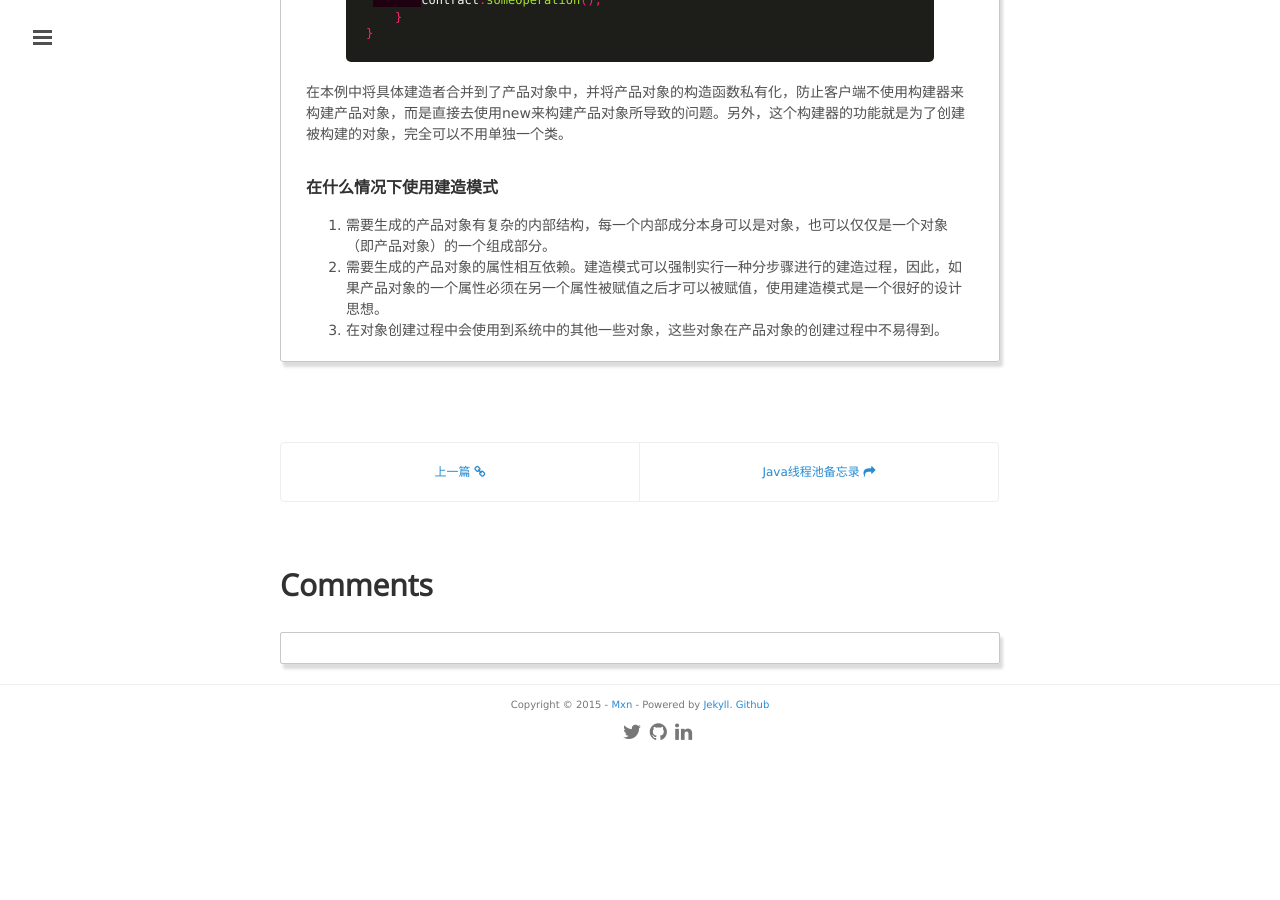
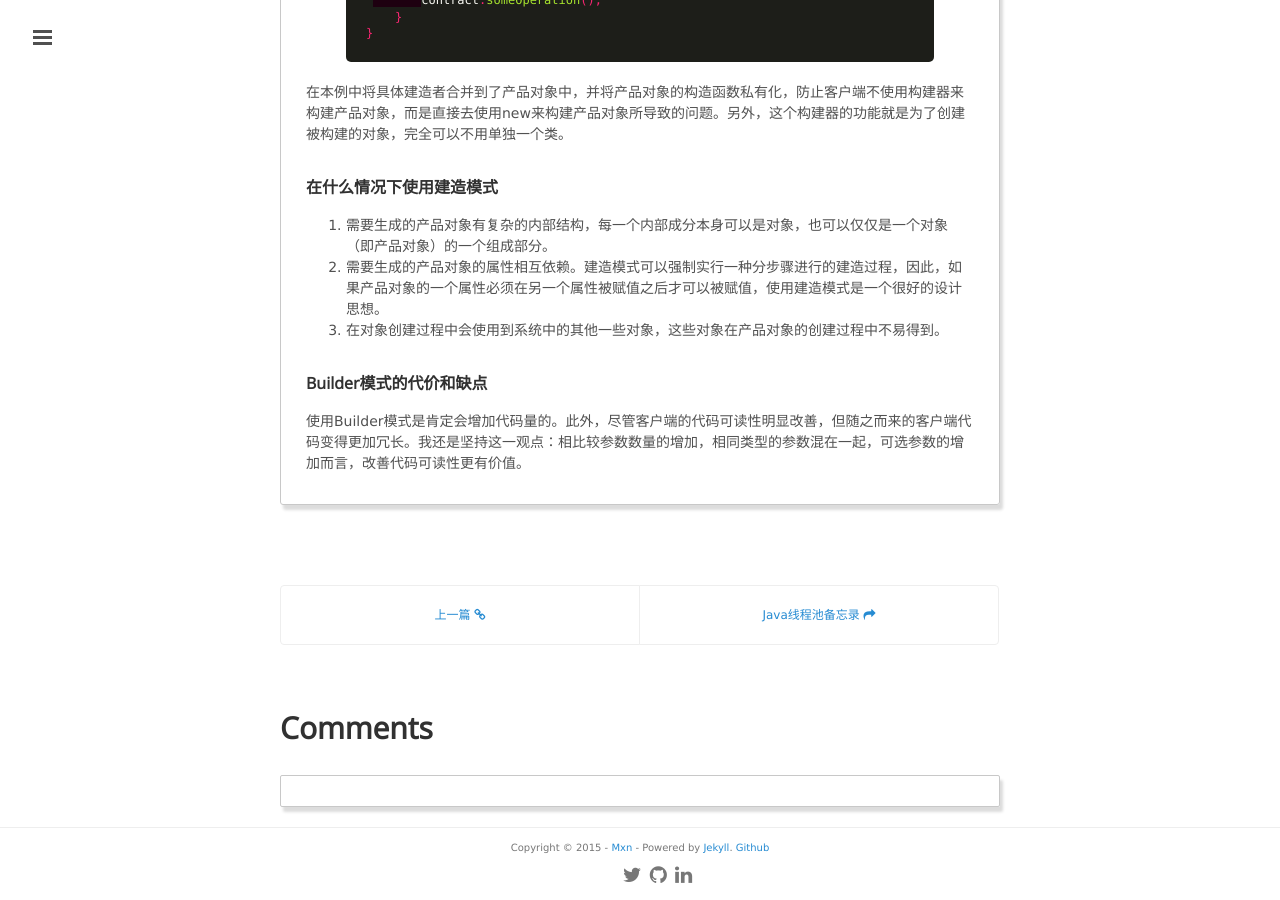
Before and after one commit to mxn21/mxn21.github.io, a Jekyll site: the page built from _posts/2015-6-14-android建设者模式分析.md, in a window 1280 px wide and 900 px high, scrolled down 12185 px. Built offline with Jekyll 4.4.1, drawn with Linux system fonts in a browser that asks for light colours; Markdown is read by kramdown in place of the engine named in the settings; comment, search, counter and statistics services are not loaded; before the commit the page ends 12942 px from its top, so only the background shows below that.

Commit message:
Update 2015-6-14-android建设者模式分析.md

```diff
--- a/_posts/2015-6-14-android建设者模式分析.md
+++ b/_posts/2015-6-14-android建设者模式分析.md
@@ -516,3 +516,7 @@
 1. 需要生成的产品对象有复杂的内部结构，每一个内部成分本身可以是对象，也可以仅仅是一个对象（即产品对象）的一个组成部分。
 2. 需要生成的产品对象的属性相互依赖。建造模式可以强制实行一种分步骤进行的建造过程，因此，如果产品对象的一个属性必须在另一个属性被赋值之后才可以被赋值，使用建造模式是一个很好的设计思想。
 3. 在对象创建过程中会使用到系统中的其他一些对象，这些对象在产品对象的创建过程中不易得到。
+
+### Builder模式的代价和缺点
+
+使用Builder模式是肯定会增加代码量的。此外，尽管客户端的代码可读性明显改善，但随之而来的客户端代码变得更加冗长。我还是坚持这一观点：相比较参数数量的增加，相同类型的参数混在一起，可选参数的增加而言，改善代码可读性更有价值。
```
